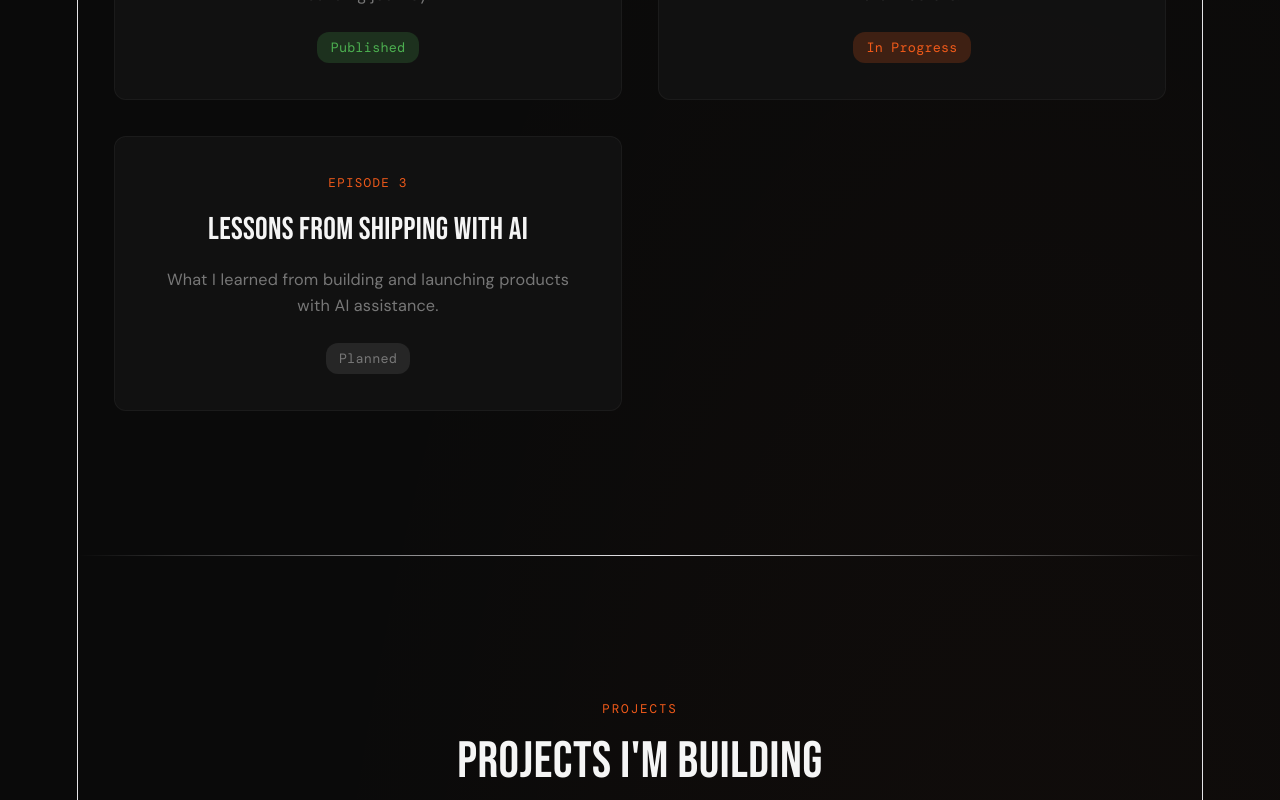
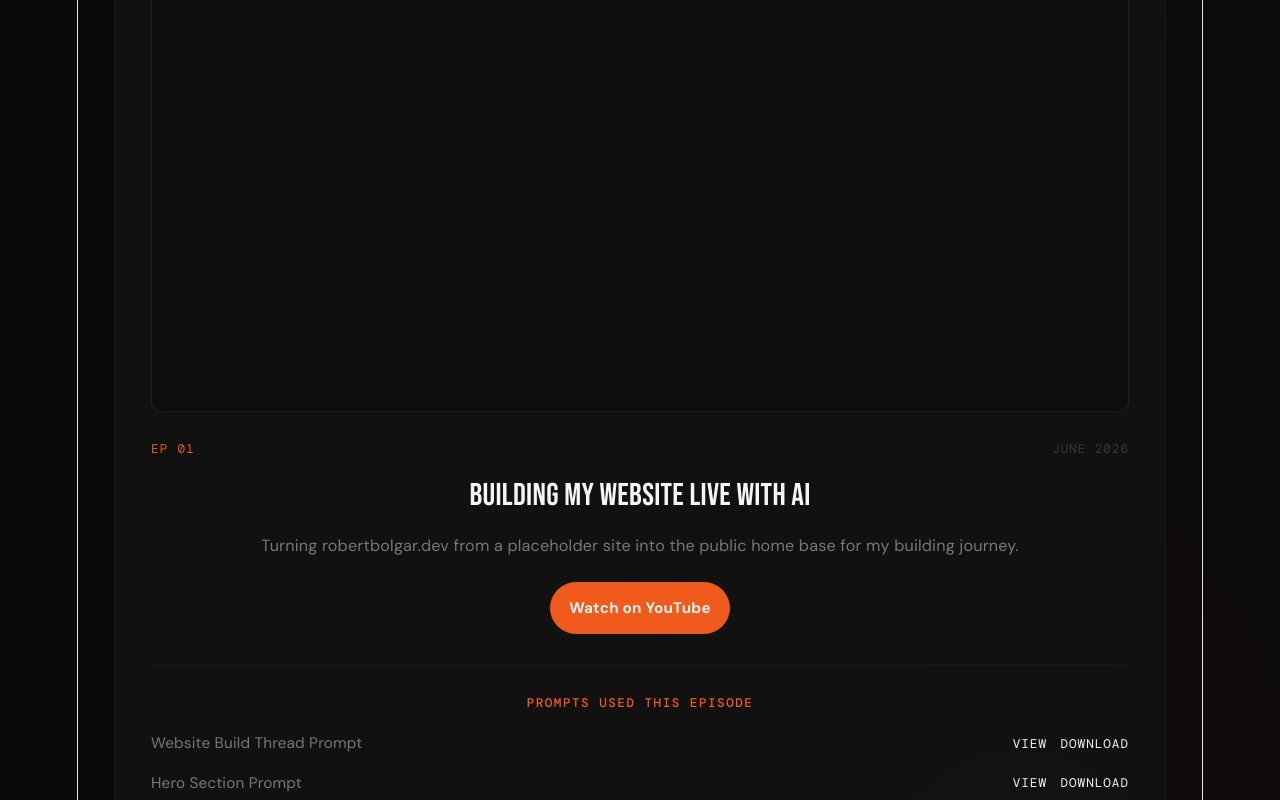
Before and after one commit to RobertBolgar/robertbolgar-dev, a React (Vite) app: page / in a window 1280 px wide. Shown: the part 1640-2440 px from the top of the page. Built offline with nearby package versions, Linux system fonts and the light colour scheme.

Commit message:
Upgrade videos section with Episode 1 content system

```diff
--- a/src/App.css
+++ b/src/App.css
@@ -141,6 +141,11 @@ a:hover {
   .video-card,
   .project-card {
     padding: 1.5rem;
+  }
+
+  .video-prompt {
+    align-items: flex-start;
+    flex-direction: column;
   }
 }
 
@@ -349,14 +354,86 @@ a:hover {
   opacity: 1;
 }
 
+.video-thumbnail {
+  aspect-ratio: 16 / 9;
+  border-radius: 10px;
+  overflow: hidden;
+  display: block;
+  margin-bottom: 1.5rem;
+  position: relative;
+  background: var(--charcoal);
+  border: 1px solid rgba(36, 36, 36, 0.7);
+}
+
+.video-thumbnail img {
+  width: 100%;
+  height: 100%;
+  object-fit: cover;
+  display: block;
+  opacity: 0.75;
+  transform: scale(1);
+  transition: transform 0.3s ease, opacity 0.3s ease;
+}
+
+.video-thumbnail::after {
+  content: '';
+  position: absolute;
+  inset: 0;
+  background: rgba(0, 0, 0, 0.15);
+  transition: background 0.3s ease;
+}
+
+.video-thumbnail-overlay {
+  position: absolute;
+  inset: 0;
+  display: flex;
+  align-items: center;
+  justify-content: center;
+  font-family: 'DM Mono', monospace;
+  font-size: 0.75rem;
+  color: var(--white);
+  letter-spacing: 0.1em;
+  text-transform: uppercase;
+  opacity: 0;
+  transition: opacity 0.3s ease;
+  z-index: 1;
+}
+
+.video-card:hover .video-thumbnail img {
+  opacity: 0.55;
+  transform: scale(1.04);
+}
+
+.video-card:hover .video-thumbnail::after {
+  background: rgba(0, 0, 0, 0.45);
+}
+
+.video-card:hover .video-thumbnail-overlay {
+  opacity: 1;
+}
+
+.video-meta {
+  display: flex;
+  align-items: center;
+  justify-content: space-between;
+  gap: 1rem;
+  margin-bottom: 1rem;
+}
+
 .video-episode {
   font-family: 'DM Mono', monospace;
   font-size: 0.7rem;
   color: var(--orange);
   text-transform: uppercase;
   letter-spacing: 0.1em;
-  display: block;
-  margin-bottom: 1rem;
+}
+
+.video-date {
+  font-family: 'DM Mono', monospace;
+  font-size: 0.7rem;
+  color: var(--muted2);
+  text-transform: uppercase;
+  letter-spacing: 0.08em;
 }
 
 .video-title {
@@ -373,6 +450,73 @@ a:hover {
   color: var(--muted);
   margin-bottom: 1.25rem;
   line-height: 1.65;
+}
+
+.video-watch {
+  display: inline-block;
+  font-size: 0.85rem;
+  font-weight: 700;
+  color: var(--white);
+  background: var(--orange);
+  border: 1px solid var(--orange);
+  border-radius: 999px;
+  padding: 0.7rem 1rem;
+  margin-bottom: 1.75rem;
+  transition: background 0.2s ease, border-color 0.2s ease, transform 0.2s ease;
+}
+
+.video-watch:hover {
+  background: #d64d15;
+  border-color: #d64d15;
+  color: var(--white);
+  transform: translateY(-1px);
+}
+
+.video-prompts {
+  border-top: 1px solid rgba(36, 36, 36, 0.8);
+  padding-top: 1.5rem;
+}
+
+.video-prompts-heading {
+  font-family: 'DM Mono', monospace;
+  font-size: 0.7rem;
+  color: var(--orange);
+  letter-spacing: 0.12em;
+  text-transform: uppercase;
+  margin-bottom: 1rem;
+}
+
+.video-prompt-list {
+  display: flex;
+  flex-direction: column;
+  gap: 0.85rem;
+}
+
+.video-prompt {
+  display: flex;
+  align-items: center;
+  justify-content: space-between;
+  gap: 1rem;
+  font-size: 0.85rem;
+  color: var(--muted);
+}
+
+.video-prompt-actions {
+  display: flex;
+  gap: 0.75rem;
+  flex-shrink: 0;
+}
+
+.video-prompt-actions a {
+  font-family: 'DM Mono', monospace;
+  font-size: 0.7rem;
+  color: var(--white);
+  text-transform: uppercase;
+  letter-spacing: 0.08em;
+}
+
+.video-prompt-actions a:hover {
+  color: var(--orange);
 }
 
 .video-status {
--- a/src/components/Videos.jsx
+++ b/src/components/Videos.jsx
@@ -1,26 +1,34 @@
 import React from 'react';
 
 const Videos = () => {
-  const videos = [
+  const episodes = [
     {
-      episode: 'Episode 1',
-      title: 'Building the Home Base',
-      description: 'Setting up the foundation for documenting the public building journey.',
-      status: 'Published'
-    },
-    {
-      episode: 'Episode 2',
-      title: 'Rebuilding HolidayName From Scratch',
-      description: 'Taking a failed project and rebuilding it with cleaner architecture.',
-      status: 'In Progress'
-    },
-    {
-      episode: 'Episode 3',
-      title: 'Lessons From Shipping With AI',
-      description: 'What I learned from building and launching products with AI assistance.',
-      status: 'Planned'
+      episode: 'EP 01',
+      title: 'Building My Website Live With AI',
+      date: 'June 2026',
+      description: 'Turning robertbolgar.dev from a placeholder site into the public home base for my building journey.',
+      youtubeUrl: 'https://youtube.com',
+      videoId: null,
+      prompts: [
+        {
+          title: 'Website Build Thread Prompt',
+          file: '/prompts/ep01/website-build-thread.txt'
+        },
+        {
+          title: 'Hero Section Prompt',
+          file: '/prompts/ep01/hero-section.txt'
+        }
+      ]
     }
   ];
+
+  const getThumbnailUrl = (videoId) => {
+    if (videoId) {
+      return `https://img.youtube.com/vi/${videoId}/maxresdefault.jpg`;
+    }
+
+    return '/icons.svg';
+  };
 
   return (
     <section id="videos" className="videos">
@@ -31,14 +39,41 @@ const Videos = () => {
           Follow the process as I plan, build, test, launch, and improve real products using modern AI tools.
         </p>
         <div className="video-grid">
-          {videos.map((video, index) => (
-            <div key={index} className="video-card">
-              <span className="video-episode">{video.episode}</span>
-              <h3 className="video-title">{video.title}</h3>
-              <p className="video-description">{video.description}</p>
-              <span className={`video-status video-status-${video.status.toLowerCase().replace(' ', '-')}`}>
-                {video.status}
-              </span>
+          {episodes.map((episode) => (
+            <div key={episode.episode} className="video-card">
+              <a
+                href={episode.youtubeUrl}
+                className="video-thumbnail"
+                target="_blank"
+                rel="noreferrer"
+                aria-label={`Watch ${episode.title} on YouTube`}
+              >
+                <img src={getThumbnailUrl(episode.videoId)} alt={`${episode.title} thumbnail`} />
+                <span className="video-thumbnail-overlay">Watch on YouTube</span>
+              </a>
+              <div className="video-meta">
+                <span className="video-episode">{episode.episode}</span>
+                <span className="video-date">{episode.date}</span>
+              </div>
+              <h3 className="video-title">{episode.title}</h3>
+              <p className="video-description">{episode.description}</p>
+              <a href={episode.youtubeUrl} className="video-watch" target="_blank" rel="noreferrer">
+                Watch on YouTube
+              </a>
+              <div className="video-prompts">
+                <h4 className="video-prompts-heading">Prompts Used This Episode</h4>
+                <div className="video-prompt-list">
+                  {episode.prompts.map((prompt) => (
+                    <div key={prompt.file} className="video-prompt">
+                      <span>{prompt.title}</span>
+                      <div className="video-prompt-actions">
+                        <a href={prompt.file} target="_blank" rel="noreferrer">View</a>
+                        <a href={prompt.file} download>Download</a>
+                      </div>
+                    </div>
+                  ))}
+                </div>
+              </div>
             </div>
           ))}
         </div>
```
Also changed, not shown: public/prompts/ep01/hero-section.txt (added), public/prompts/ep01/website-build-thread.txt (added).
